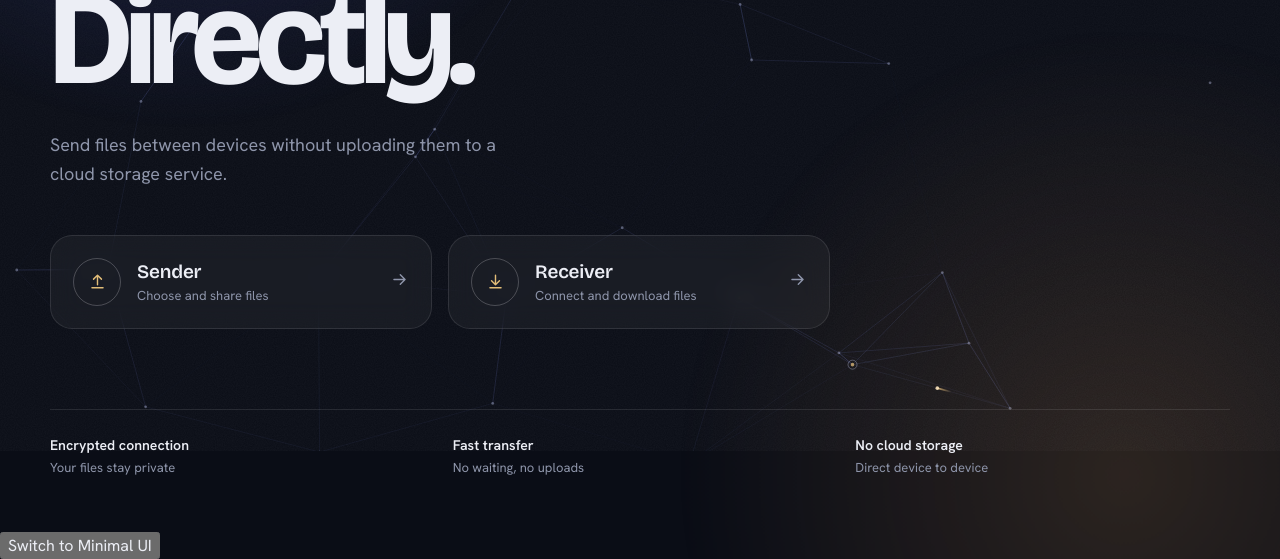
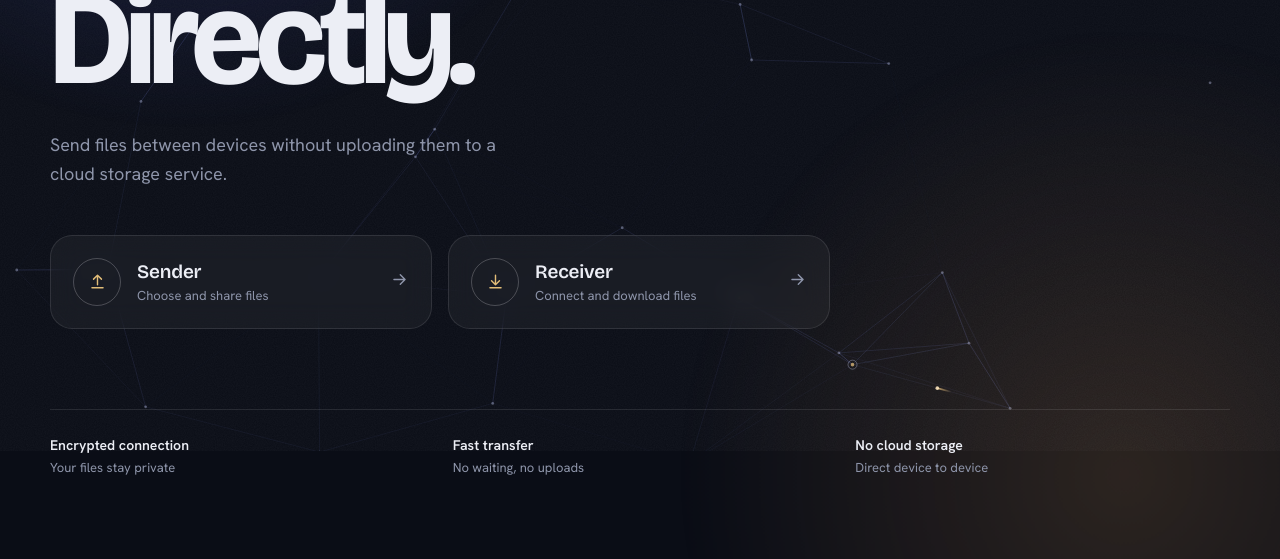
Before and after one commit to ayushraj0511/DIRECTDROP, a website with bundled scripts: page public/index.html in a window 1280 px wide. Shown: the part 349-908 px from the top of the page. After the commit the page ends 881 px from the top, so only its background shows below. Built offline with nearby package versions, Linux system fonts and the light colour scheme.

Commit message:
Remove Minimal UI switch button from index.html
Removed the button for switching to Minimal UI.

```diff
--- a/public/index.html
+++ b/public/index.html
@@ -19,9 +19,6 @@
   </head>
   <body>
     <div id="app"></div>
-    <button onclick="window.location.href='index3.html'">
-    Switch to Minimal UI
-</button>
     <script type="module" src="/src/main2.js"></script>
   </body>
 </html>
```
